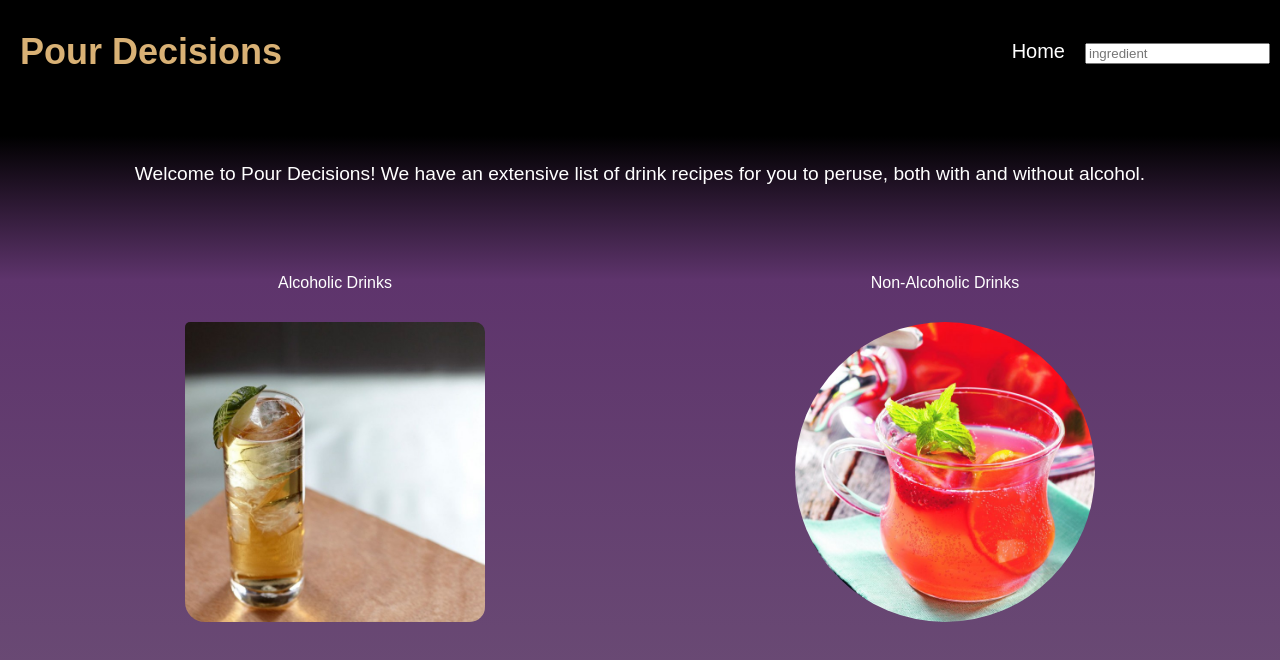
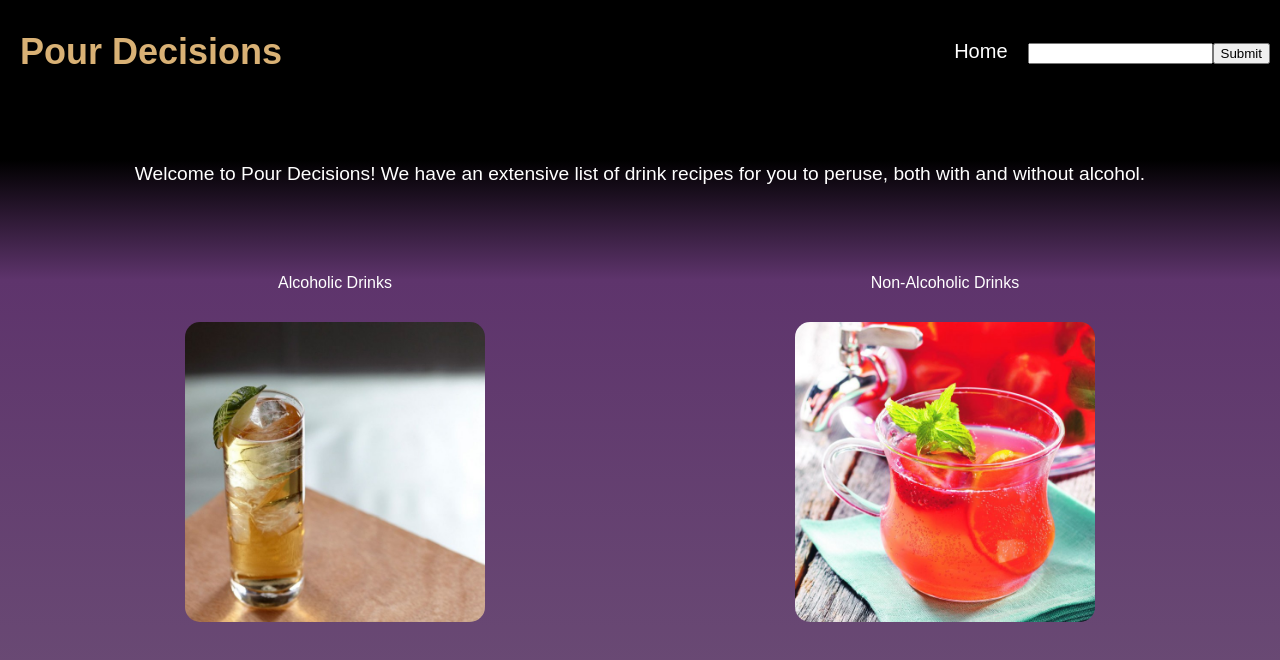
Before and after one commit to sp53852/Project3_ReactApp_BeverageSelector, a React (Create React App) app in the folder beverageselector-app/: page / in a window 1280 px wide. Shown: the top 660 px of the page. Built offline with nearby package versions, Linux system fonts and the light colour scheme; no server answers.

Commit message:
added search functionality

```diff
--- a/beverageselector-app/src/App.js
+++ b/beverageselector-app/src/App.js
@@ -8,12 +8,15 @@ import Homepage from './components/Homepage';
 import Gallery from './components/Gallery';
 import Recipe from './components/Recipe';
 
+
 class App extends Component {
   constructor(props) {
     super(props)
     this.state = {
       drinksA: [],
-      drinksNA: []
+      drinksNA: [],
+      drinkIngredient: [],
+
     }
   }
   componentDidMount = () => {
@@ -58,6 +61,29 @@ class App extends Component {
 
 
 
+  getDrinksByIngredient = (ingredient) => {
+    console.log(ingredient)
+    axios.get(`https://www.thecocktaildb.com/api/json/v1/1/filter.php?i=${ingredient}`, {
+      headers: {
+        Accept: 'application/json'
+      }
+    })
+      .then(response => {
+        console.log(response.data)
+        this.setState({
+          drinkIngredient: response.data.drinks
+        })
+
+      })
+
+
+
+
+  }
+
+
+
+
 
 
 
@@ -68,7 +94,12 @@ class App extends Component {
       <div className="App">
 
         <header>
-          <Header />
+          <Route render={(routerProps)=>
+          <Header  getDrinksByIngredient={this.getDrinksByIngredient} {...routerProps} />
+          }>
+
+
+          </Route>
         </header>
 
         <Switch>
--- a/beverageselector-app/src/components/Gallery.css
+++ b/beverageselector-app/src/components/Gallery.css
@@ -23,7 +23,8 @@ body{
     align-items: center;
 }
 img{
-  border-radius: 50%;
+  /* border-radius: 50%; */
+  border-radius: 15px ; /* top left, top right, bottom right, bottom left */
     height: 300px;
     width:300px;
     margin:30px;
--- a/beverageselector-app/src/components/Gallery.js
+++ b/beverageselector-app/src/components/Gallery.js
@@ -13,11 +13,13 @@ class Gallery extends Component {
         if (this.props.match.params.drinkType === "Alcoholic") {
             drinks = this.props.drinksA
         }
-        else {
+        else if (this.props.match.params.drinkType === "Non_Alcoholic") {
             drinks = this.props.drinksNA
         }
+        else if (this.props.match.params.drinkType === "Search") {
+            drinks = this.props.drinkIngredient
+        }
         console.log(drinks)
-
         let drinksList = drinks.map((value, index) =>
             <Link to={"/Recipe/" + value.idDrink} >
                 <div key={index}>
--- a/beverageselector-app/src/components/Header.js
+++ b/beverageselector-app/src/components/Header.js
@@ -2,7 +2,8 @@ import React from "react";
 import './Header.css'
 import { Switch, Route, Link, Redirect } from 'react-router-dom';
 
-function Header() {
+function Header(props) {
+  console.log(props)
    return (
        <nav className="box">
            <div><h1>Pour Decisions</h1> </div>
@@ -10,9 +11,21 @@ function Header() {
          <div className = "linkStyle">
          <div>
              <Link to={'/'}> Home</Link></div>
-        <form>
+
+             <form onSubmit={(event)=>{
+                    event.preventDefault();
+                    props.getDrinksByIngredient(event.target.drinkIngredient.value)
+                    props.history.push('/Gallery/Search') /// allows for redirection to the Gallery page upon the Search condition being met in the Gallery if/else statement
+                }}>
+                    <input type="text" id="" name="drinkIngredient" />
+                    <input type="submit" value="Submit" />
+
+                </form>
+
+
+        {/* <form>
          <input type = "text" placeholder = "ingredient"/>
-         </form>
+         </form> */}
          </div>
        </nav>
    )
--- a/beverageselector-app/src/components/Homepage.css
+++ b/beverageselector-app/src/components/Homepage.css
@@ -16,8 +16,9 @@
     text-align: center;
 }
 .apic {
-    border-radius: 5px 10px 15px 20px; /* top left, top right, bottom right, bottom left */
+    border-radius: 15px 15px 15px 15px; /* top left, top right, bottom right, bottom left */
  }
   .napic {
-    border-radius: 70%; /* horizontal radius / vertical radius */
+    /* border-radius: 70%; horizontal radius / vertical radius */
+    border-radius: 15px 15px 15px 15px; /* top left, top right, bottom right, bottom left */
   }
--- a/beverageselector-app/src/index.css
+++ b/beverageselector-app/src/index.css
@@ -1,7 +1,7 @@
 body {
   margin: 0;
   /*height: 700px;*/
-  background: linear-gradient(180deg, rgb(0, 0, 0) 17%, #5e346c 35%,hsl(285, 19%, 39%) 100%);
+  background: linear-gradient(180deg, rgb(0, 0, 0) 20%, #5e346c 35%,hsl(285, 19%, 39%) 100%);
   /* background: linear-gradient(black,#5e346c); */
   background-size: cover;
   background-repeat: no-repeat;
```
